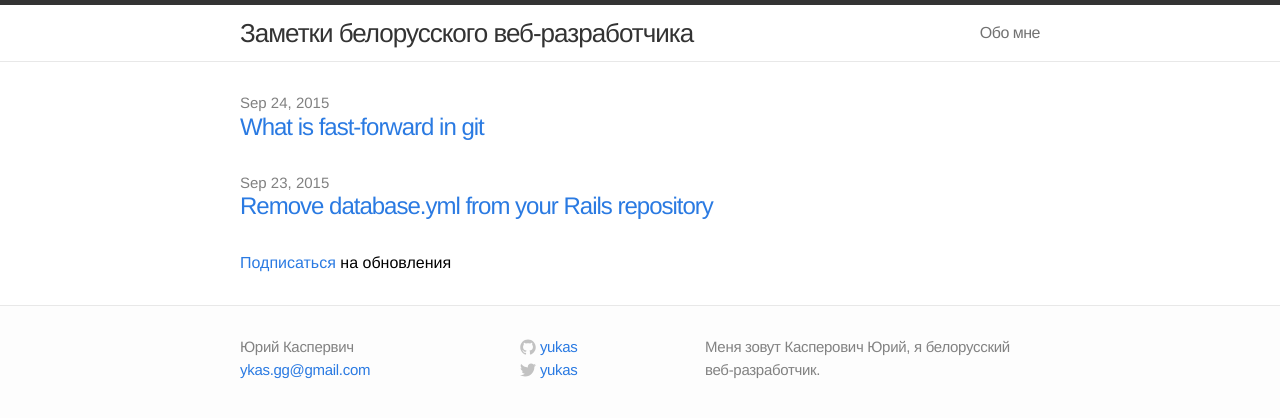
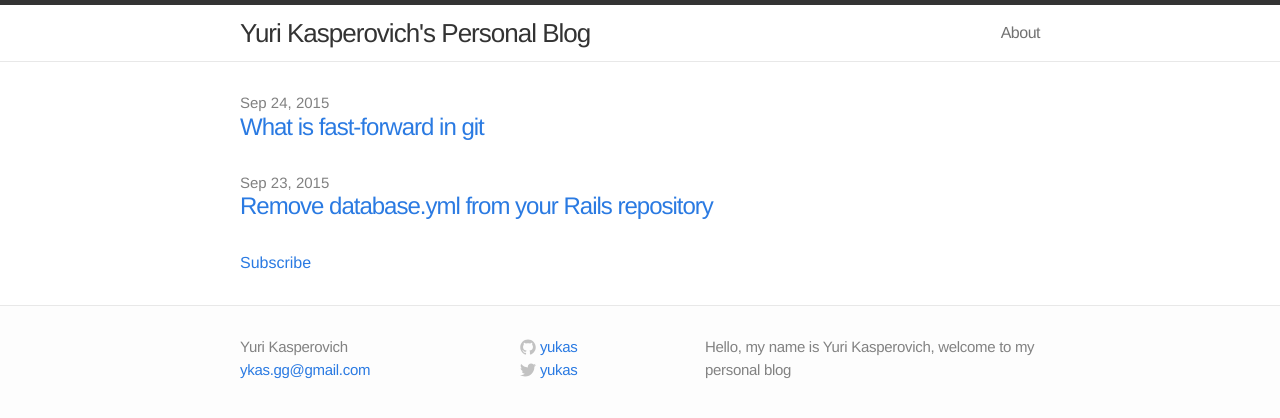
Before and after one commit to yukas/yukas.github.io, a Jekyll site: the page built from index.html, in a window 1280 px wide. Shown: the top 418 px of the page. Built offline with Jekyll 4.4.1, drawn with Linux system fonts in a browser that asks for light colours.

Commit message:
Translate back to English

```diff
--- a/_config.yml
+++ b/_config.yml
@@ -1,7 +1,7 @@
 # Site settings
-title: Заметки белорусского веб-разработчика
+title: Yuri Kasperovich's Personal Blog
 email: ykas.gg@gmail.com
-description: "Меня зовут Касперович Юрий, я белорусский веб-разработчик."
+description: "Hello, my name is Yuri Kasperovich, welcome to my personal blog"
 baseurl: ""
 url: "http://yukas.by"
 twitter_username: yukas
@@ -11,4 +11,4 @@ github_username:  yukas
 markdown: kramdown
 permalink: pretty
 
-me: Юрий Каспервич
+me: Yuri Kasperovich
--- a/index.html
+++ b/index.html
@@ -4,7 +4,7 @@ layout: default
 
 <div class="home">
 
-  <!-- <h1>Заметки</h1> -->
+  <!-- <h1>Notes</h1> -->
 
   <ul class="posts">
     {% for post in site.posts %}
@@ -15,6 +15,5 @@ layout: default
     {% endfor %}
   </ul>
 
-  <p class="rss-subscribe"><a href="{{ "/feed.xml" | prepend: site.baseurl }}">Подписаться</a> на обновления</p>
-
+  <p class="rss-subscribe"><a href="{{ "/feed.xml" | prepend: site.baseurl }}">Subscribe</a></p>
 </div>
```
Also changed, not shown: about.md (+2 -2 lines).
